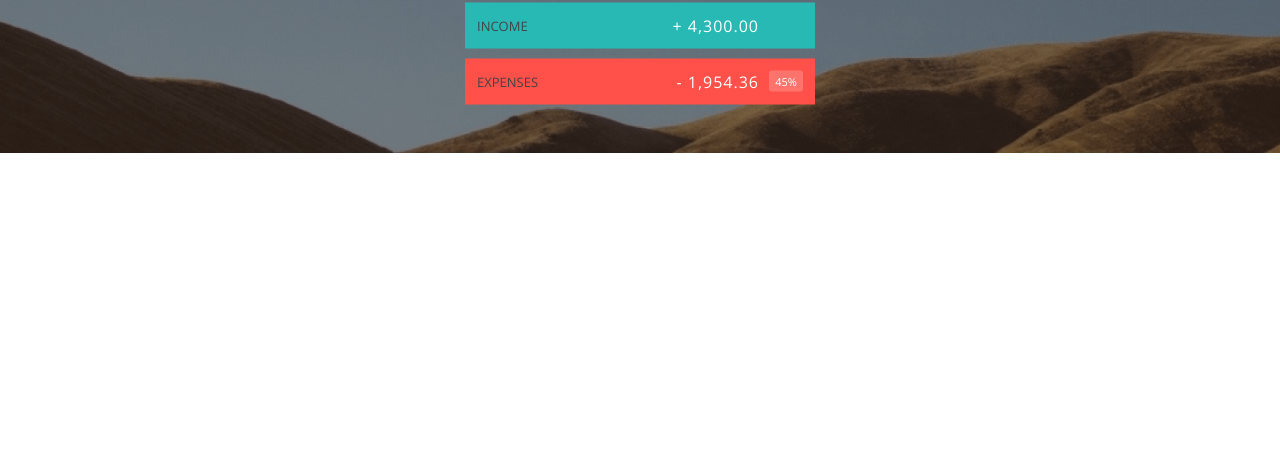
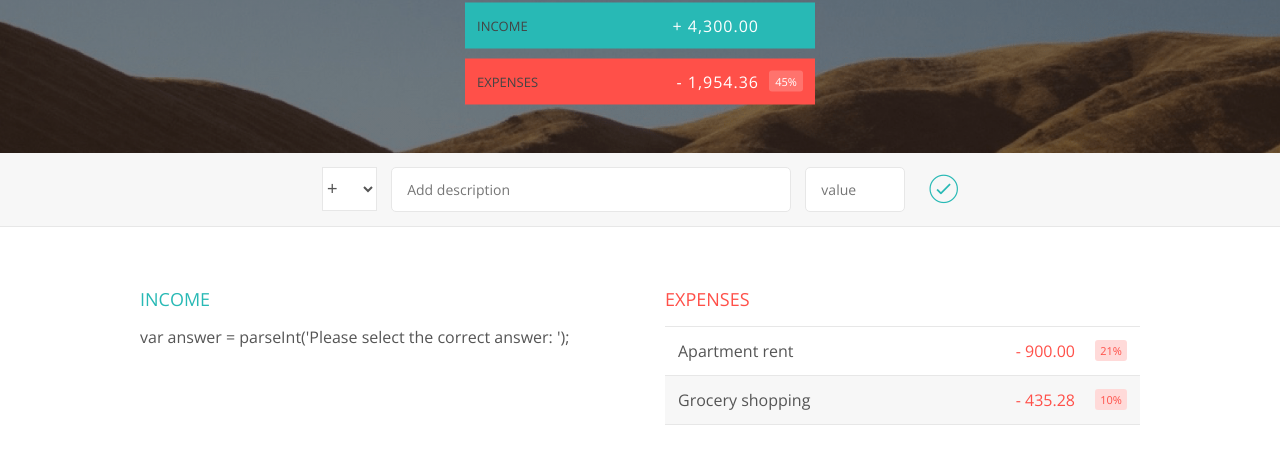
Before and after one commit to abdulrahman312/budgety, a plain HTML site: page index.html in a window 1280 px wide. Shown: the part 167-616 px from the top of the page. Drawn offline with nearby package versions, Linux system fonts and the light colour scheme.

Commit message:
Updat UI for bottom

```diff
--- a/index.html
+++ b/index.html
@@ -35,6 +35,66 @@
             </div>
         </div>
 
+
+        <div class="bottom">
+            <div class="add">
+                <div class="add__container">
+                    <select class="add__type">
+                        <option value="Inc" selected>+</option>
+                        <option value="exp">-</option>
+                    </select>
+                    <input type="text" class="add__description" placeholder="Add description">
+                    <input type="number" class="add__value" placeholder="value">
+                    <button class="add__btn"><i class="ion-ios-checkmark-outline"></i></button>
+                </div>
+            </div>
+
+            <div class="container clearfix">
+                <div class="income">
+                    <h2 class="income__title">income</h2>
+
+                    <div class="income__list">
+
+                        var answer = parseInt('Please select the correct answer: ');
+
+                    </div>
+                </div>
+
+
+                <div class="expenses">
+                    <h2 class="expenses__title">Expenses</h2>
+
+                    <div class="expenses__list">
+
+
+                        <div class="item clearfix" id="expense-0">
+                            <div class="item__description">Apartment rent</div>
+                            <div class="right clearfix">
+                                <div class="item__value">- 900.00</div>
+                                <div class="item__percentage">21%</div>
+                                <div class="item__delete">
+                                    <button class="item__delete--btn"><i class="ion-ios-close-outline"></i></button>
+                                </div>
+                            </div>
+                        </div>
+
+                        <div class="item clearfix" id="expense-0">
+                            <div class="item__description">Grocery shopping</div>
+                            <div class="right clearfix">
+                                <div class="item__value">- 435.28</div>
+                                <div class="item__percentage">10%</div>
+                                <div class="item__delete">
+                                    <button class="item__delete--btn"><i class="ion-ios-close-outline"></i></button>
+                                </div>
+                            </div>
+                        </div>
+
+                    </div>
+                </div>
+            </div>
+
+        </div>
+
         <script src="app.js"></script>
     </body>
 </html>
--- a/style.css
+++ b/style.css
@@ -103,3 +103,169 @@ body {
     text-align: center;
     border-radius: 3px;
 }
+
+/***** Bottom Part *****/
+
+/***** Form *****/
+.add {
+    padding: 14px;
+    border-bottom: 1px solid #e7e7e7;
+    background-color: #f7f7f7;
+}
+
+.add__container {
+    margin: 0 auto;
+    text-align: center;
+}
+
+.add__type {
+    width: 55px;
+    border: 1px solid #e7e7e7;
+    height: 44px;
+    font-size: 18px;
+    color: inherit;
+    background-color: #fff;
+    margin-right: 10px;
+    font-weight: 300;
+    transition: border 0.3s;
+}
+
+.add__description,
+.add__value {
+    border: 1px solid #e7e7e7;
+    background-color: #fff;
+    color: inherit;
+    font-family: inherit;
+    font-size: 14px;
+    padding: 12px 15px;
+    margin-right: 10px;
+    border-radius: 5px;
+    transition: border 0.3s;
+}
+
+.add__description { width: 400px; }
+.add__value { width: 100px; }
+
+.add__btn {
+    font-size: 35px;
+    background: none;
+    border: none;
+    color: #28B9B5;
+    cursor: pointer;
+    display: inline-block;
+    vertical-align: middle;
+    line-height: 1.1;
+    margin-left: 10px;
+}
+
+.add__btn:active { transform: translateY(2px); }
+
+.add__type:focus,
+.add__description:focus,
+.add__value:focus {
+    outline: none;
+    border: 1px solid #28B9B5;
+}
+
+.add__btn:focus { outline: none; }
+
+/***** Lists *****/
+
+.container {
+    width: 1000px;
+    margin: 60px auto;
+}
+
+.income {
+    float: left;
+    width: 475px;
+    margin-right: 50px;
+}
+
+.expenses {
+    float: left;
+    width: 475px;
+}
+
+h2 {
+    text-transform: uppercase;
+    font-size: 18px;
+    font-weight: 400;
+    margin-bottom: 15px;
+}
+
+.income__title { color: #28B9B5; }
+.expenses__title { color: #FF5049; }
+
+.item {
+    padding: 13px;
+    border-bottom: 1px solid #e7e7e7;
+}
+
+.item:first-child { border-top: 1px solid #e7e7e7; }
+.item:nth-child(even) { background-color: #f7f7f7;}
+
+.item__description {
+    float: left;
+}
+
+.item__value {
+    float: left;
+    transition: transform 0.3s;
+}
+
+.item__percentage {
+    float: left;
+    margin-left: 20px;
+    transition: transform 0.3s;
+    font-size: 11px;
+    background-color: #FFDAD9;
+    padding: 3px;
+    border-radius: 3px;
+    width: 32px;
+    text-align: center;
+}
+
+.income .item__value,
+.income .item__delete--btn {
+    color: #28B9B5;
+}
+
+.expenses .item__value,
+.expenses .item__percentage,
+.expenses .item__delete--btn {
+    color: #FF5049;
+}
+
+.item__delete {
+    float: left;
+}
+
+.item__delete--btn {
+    font-size: 22px;
+    background: none;
+    border: none;
+    cursor: pointer;
+    display: inline-block;
+    vertical-align: middle;
+    line-height: 1;
+    display: none;
+}
+
+.item__delete--btn:focus { outline: none; }
+.item__delete--btn:active { transform: translateY(2px); }
+
+.item:hover .item__delete--btn { display: block; }
+.item:hover .item__value { transform: translateX(-20px); }
+.item:hover .item__percentage { transform: translateX(-20px); }
+
+
+.unpaid {
+    background-color: #FFDAD9 !important;
+    cursor: pointer;
+    color: #FF5049;
+
+}
+
+.unpaid .item__percentage { box-shadow: 0 2px 6px 0 rgba(0, 0, 0, 0.1); }
+.unpaid:hover .item__description { font-weight: 900; }
```
